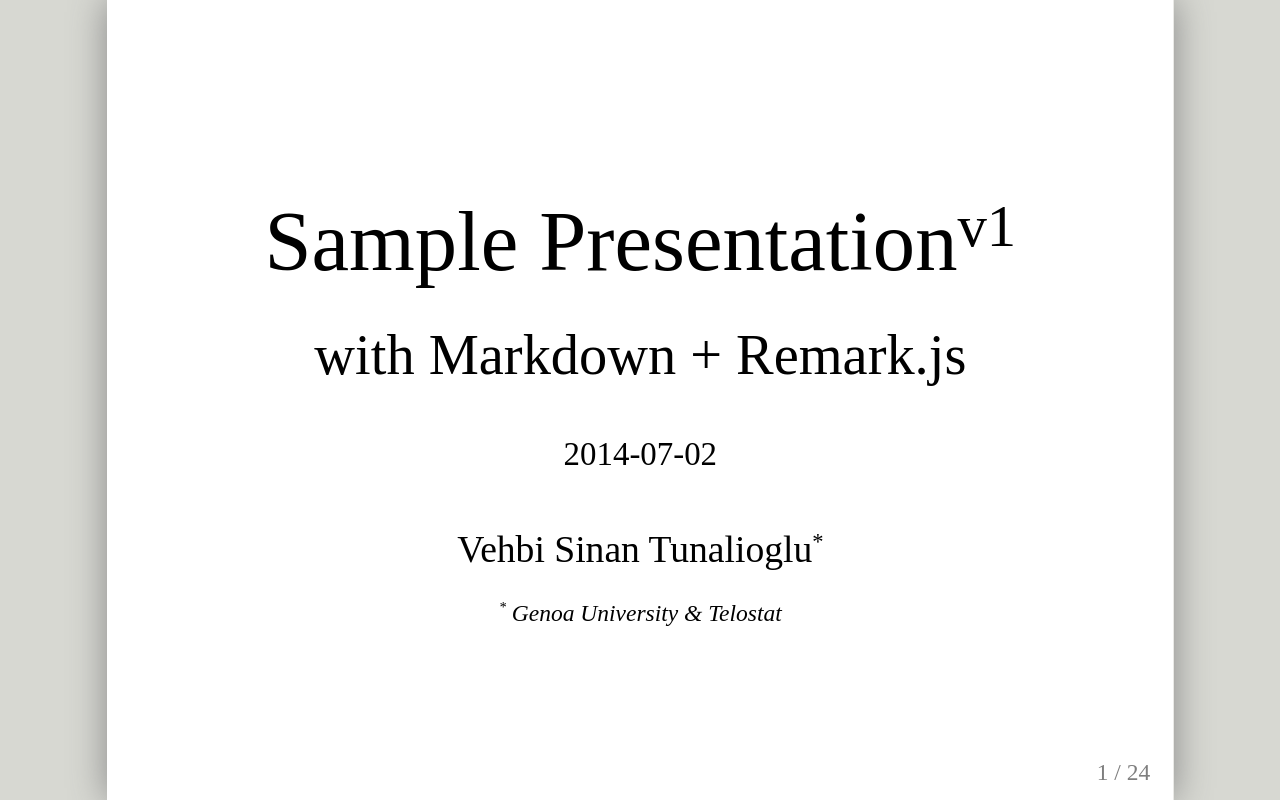
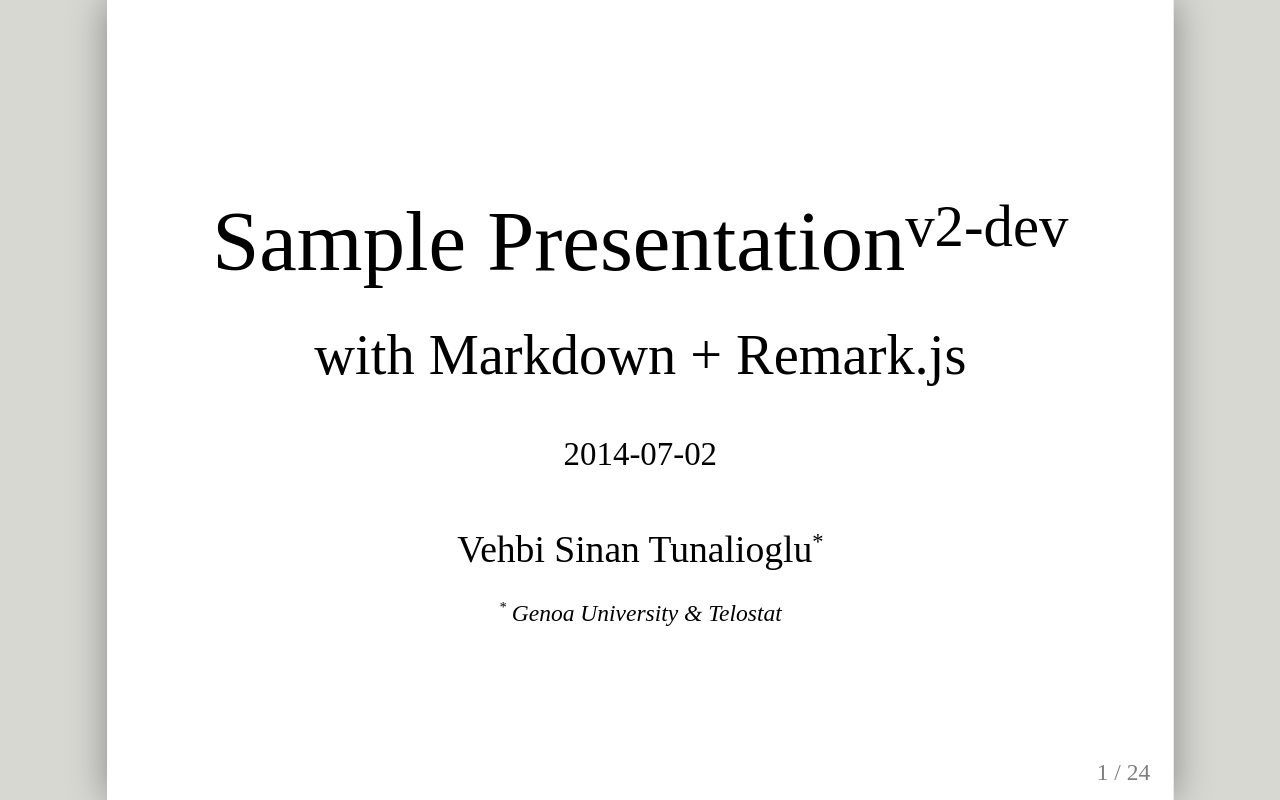
Before and after one commit to vst/remarkjs-sample, a plain HTML site: page index.html in a window 1280 px wide. Drawn offline with Linux system fonts and the light colour scheme.

Commit message:
Version bumped to 2-dev

```diff
--- a/index.html
+++ b/index.html
@@ -10,7 +10,7 @@
 
 class: center, middle, cover
 
-.title[Sample Presentation<small><sup>v1</sup></small>]
+.title[Sample Presentation<small><sup>v2-dev</sup></small>]
 
 .subtitle[with Markdown + Remark.js]
 
```
